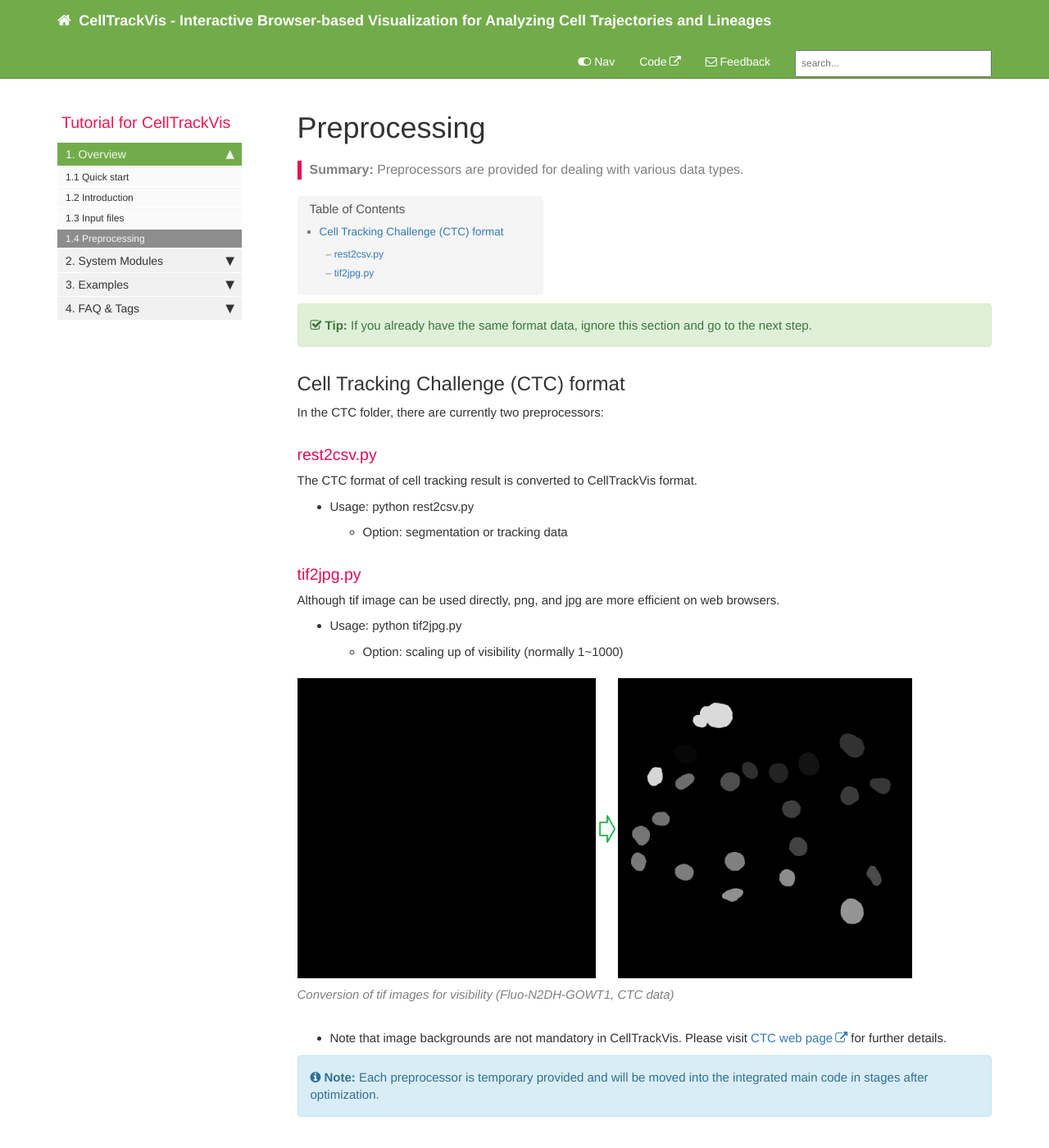
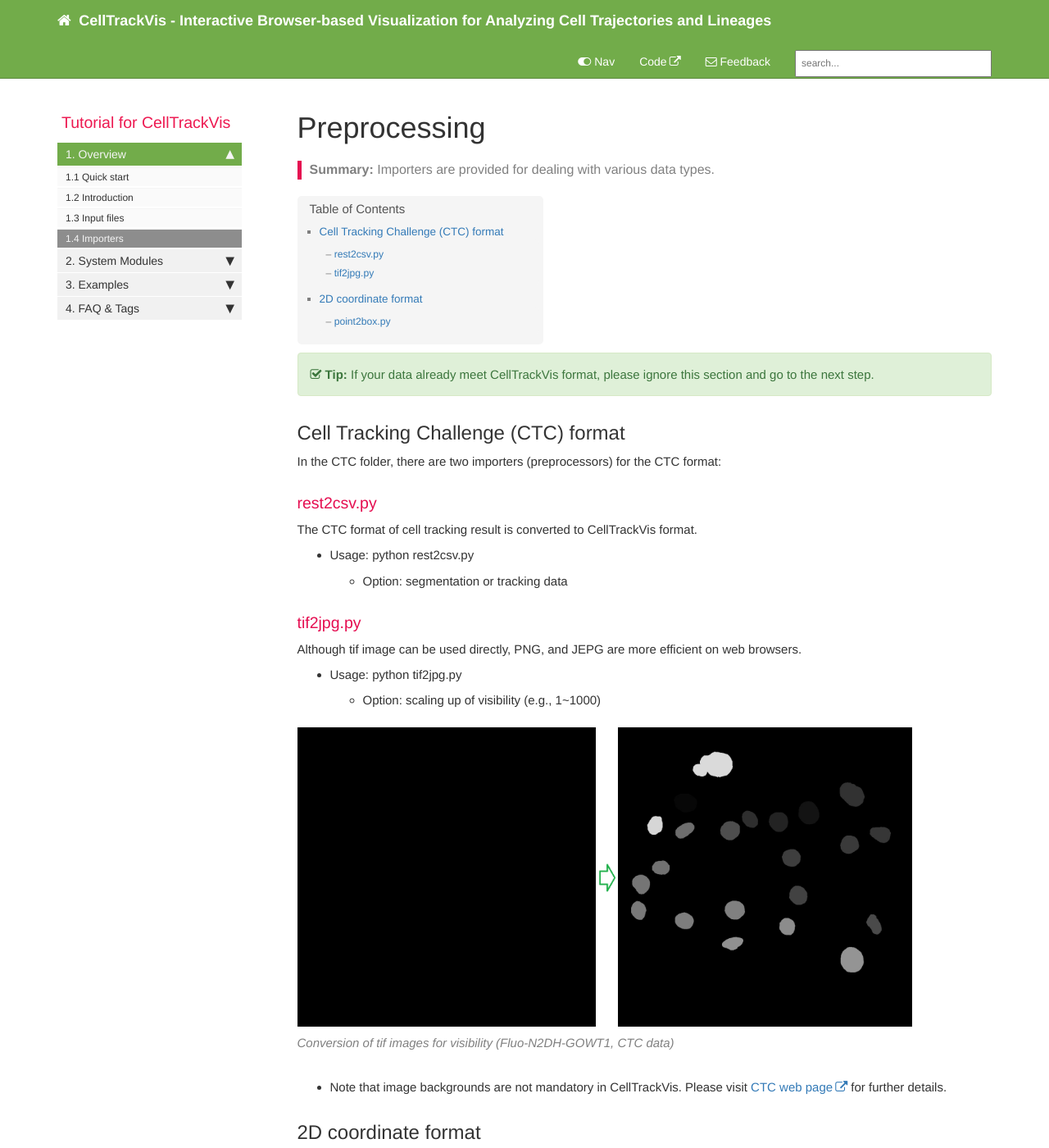
Before and after one commit to scbeom/ctv_tutorial, a Jekyll site: the page built from pages/overview/ov_preprocessing.md, in a window 1280 px wide and 1400 px high. Shown: the whole window at 82% size. Built offline with Jekyll 4.4.1, drawn with Linux system fonts in a browser that asks for light colours; comment, search, counter and statistics services are not loaded; some of the changed text lies outside the part shown.

Commit message:
Updates for importers

```diff
--- a/_data/sidebars/mydoc_sidebar.yml
+++ b/_data/sidebars/mydoc_sidebar.yml
@@ -36,7 +36,7 @@ entries:
             url: /ov_inputfile.html
             output: web, pdf
 
-          - title: 1.4 Preprocessing
+          - title: 1.4 Importers
             url: /ov_preprocessing.html
             output: web, pdf
 
--- a/pages/overview/ov_preprocessing.md
+++ b/pages/overview/ov_preprocessing.md
@@ -3,14 +3,14 @@ title: Preprocessing
 sidebar: mydoc_sidebar
 permalink: ov_preprocessing.html
 folder: overview
-summary: Preprocessors are provided for dealing with various data types.
+summary: Importers are provided for dealing with various data types.
 ---
 
-{% include tip.html content="If you already have the same format data, ignore this section and go to the next step." %}
+{% include tip.html content="If your data already meet CellTrackVis format, please ignore this section and go to the next step." %}
 
 ## Cell Tracking Challenge (CTC) format
 
-In the CTC folder, there are currently two preprocessors:
+In the CTC folder, there are two importers (preprocessors) for the CTC format:
 
 ### rest2csv.py
 
@@ -20,14 +20,24 @@ The CTC format of cell tracking result is converted to CellTrackVis format.
 
 ### tif2jpg.py
 
-Although tif image can be used directly, png, and jpg are more efficient on web browsers.
+Although tif image can be used directly, PNG, and JEPG are more efficient on web browsers.
 - Usage: python tif2jpg.py
-  * Option: scaling up of visibility (normally 1~1000)
+  * Option: scaling up of visibility (e.g., 1~1000)
 
 {% include image.html file="pre_tif2jpg.png" caption="Conversion of tif images for visibility (Fluo-N2DH-GOWT1, CTC data)" max-width="750" %}
 
 - Note that image backgrounds are not mandatory in CellTrackVis. Please visit [CTC web page](http://celltrackingchallenge.net) for further details.
 
+## 2D coordinate format
+
+This importer covert 2D points into CellTrackVis box forms:
+
+### point2box.py
+
+The point form, e.g., (x,y), is converted to CellTrackVis format.
+
+
+
 {% include note.html content="Each preprocessor is temporary provided and will be moved into the integrated main code in stages after optimization." %}
 
 {% include links.html %}
```
Also changed, not shown: index.md (+5 -3 lines), pages/overview/ov_inputfile.md (+4 -3 lines).
